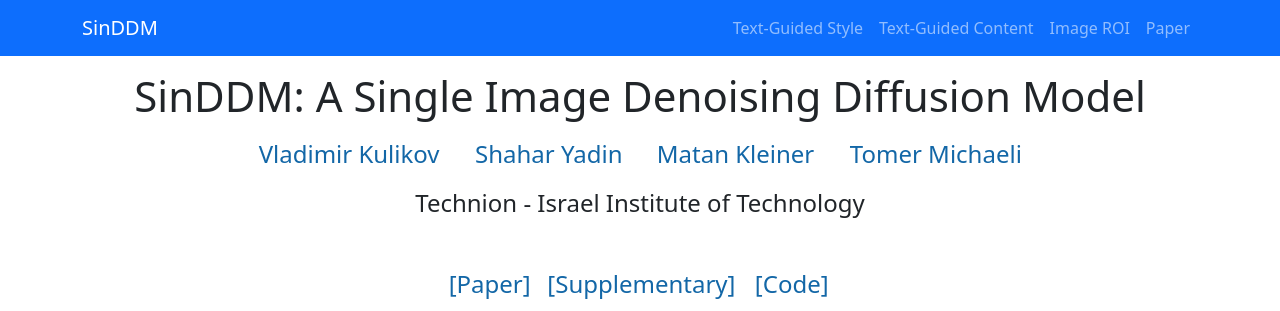
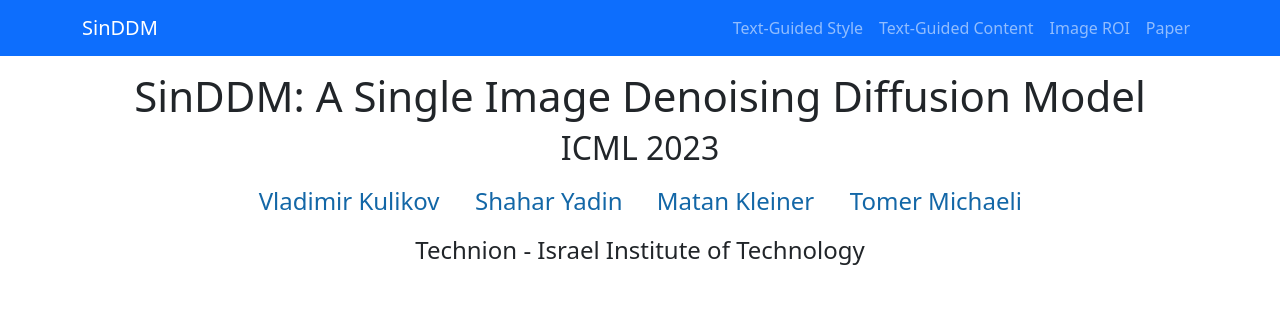
Before and after one commit to matankleiner/matankleiner.github.io, a plain HTML site: page sinddm/index.html in a window 1280 px wide. Shown: the top 311 px of the page. Drawn offline with nearby package versions, Linux system fonts and the light colour scheme.

Commit message:
icml 2023

```diff
--- a/sinddm/index.html
+++ b/sinddm/index.html
@@ -47,6 +47,7 @@
 		<!-- top -->
 		<center>
 			<h1 style="font-size:42px">SinDDM: A Single Image Denoising Diffusion Model</h1>
+			<h2 style="font-size:32px">ICML 2023</h2>
 			<table align=center class="table" style="max-width:800px; margin-bottom:0px !important;">
 				<tr>
 					<td align=center>
```
